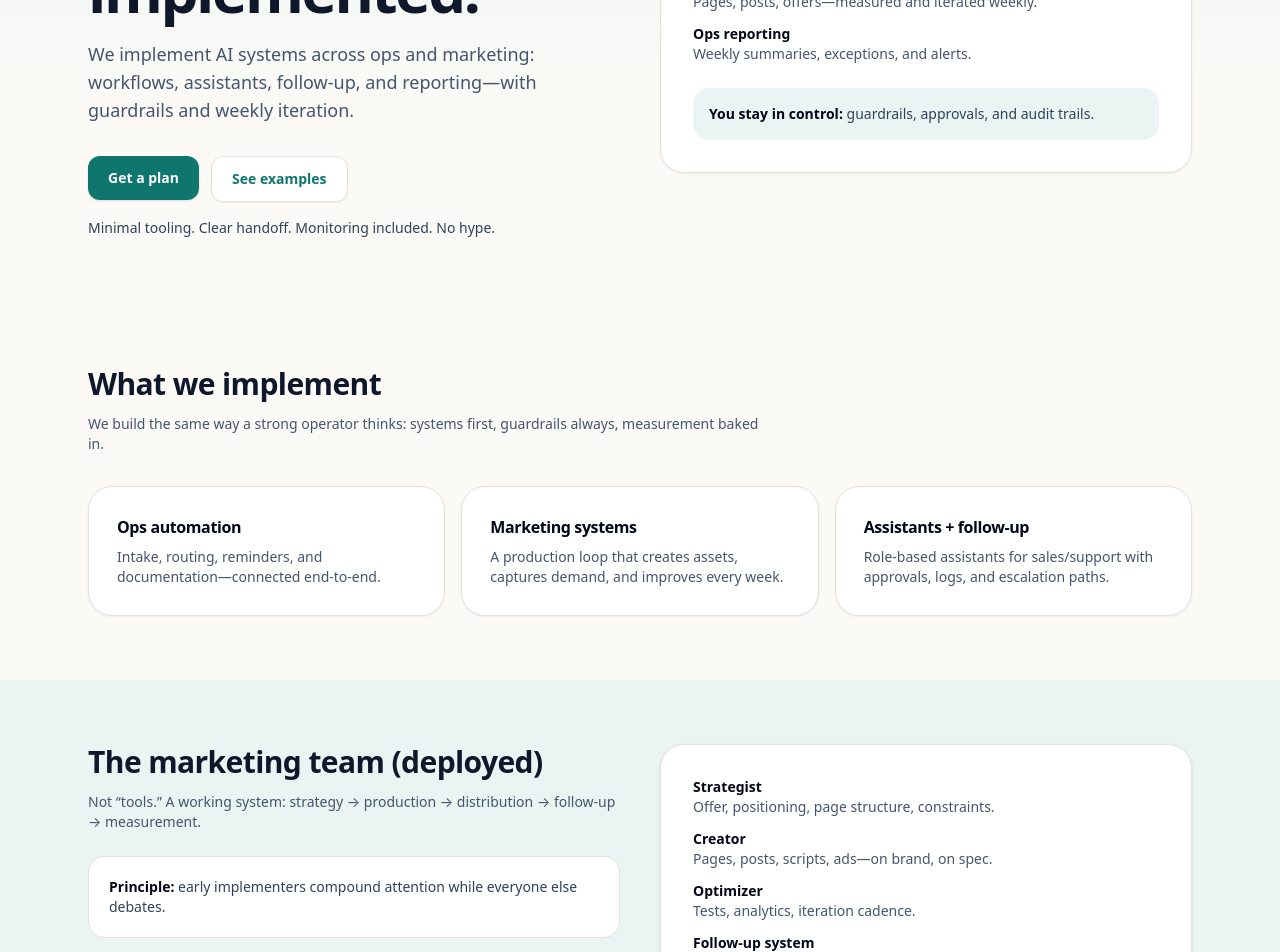
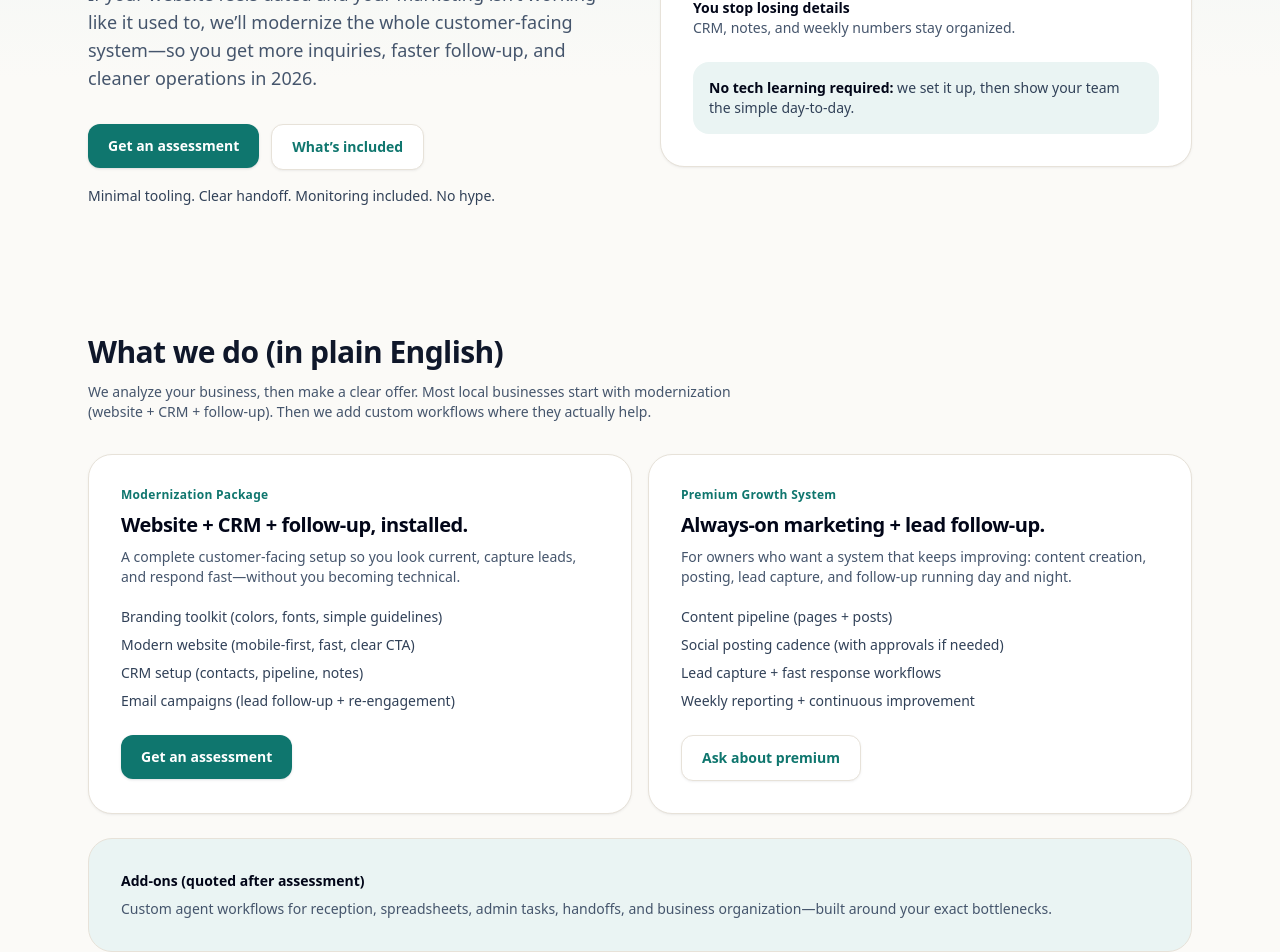
Before and after one commit to alexcarney460-hue/MotionVentures, a Next.js app: page / in a window 1280 px wide. Shown: the part 340-1292 px from the top of the page. Built offline with nearby package versions, Linux system fonts and the light colour scheme.

Commit message:
Rewrite for non-technical local SMBs; add package-based offer and assessment intake

```diff
--- a/src/app/contact/page.tsx
+++ b/src/app/contact/page.tsx
@@ -55,10 +55,10 @@ export default function ContactPage() {
               No‑hassle intake
             </div>
             <h1 className="mt-5 text-balance text-3xl font-extrabold tracking-[-0.04em] text-[color:var(--mv-ink)] sm:text-4xl">
-              Get a plan
+              Get an assessment
             </h1>
             <p className="mt-3 text-sm text-slate-600">
-              Tell us what you want to automate. We’ll reply with a simple implementation plan.
+              Tell us a little about your business. We’ll reply with a clear offer and a simple plan.
             </p>
 
             {/* MVP: HTML form (no backend yet). Wire to email/CRM later. */}
@@ -93,13 +93,32 @@ export default function ContactPage() {
                 />
               </label>
               <label className="grid gap-2 text-sm">
-                <span className="font-semibold text-slate-800">What do you want to automate?</span>
+                <span className="font-semibold text-slate-800">Type of business</span>
+                <input
+                  name="businessType"
+                  required
+                  className="h-11 rounded-xl border border-[var(--mv-border)] bg-white px-3 text-slate-900 outline-none ring-[var(--mv-accent)] focus:ring-2"
+                  placeholder="Example: home services, local retail, professional services"
+                />
+              </label>
+              <label className="grid gap-2 text-sm">
+                <span className="font-semibold text-slate-800">What’s the main problem right now?</span>
                 <textarea
-                  name="message"
+                  name="problem"
                   required
-                  rows={5}
+                  rows={4}
                   className="rounded-xl border border-[var(--mv-border)] bg-white px-3 py-3 text-slate-900 outline-none ring-[var(--mv-accent)] focus:ring-2"
-                  placeholder="Example: When a lead fills our form, we want to send a text within 60 seconds, book appointments, and track response time."
+                  placeholder="Example: website feels old, leads slowed down, we miss calls, follow-up is inconsistent"
+                />
+              </label>
+              <label className="grid gap-2 text-sm">
+                <span className="font-semibold text-slate-800">What would “better” look like in 60 days?</span>
+                <textarea
+                  name="outcome"
+                  required
+                  rows={3}
+                  className="rounded-xl border border-[var(--mv-border)] bg-white px-3 py-3 text-slate-900 outline-none ring-[var(--mv-accent)] focus:ring-2"
+                  placeholder="Example: more inquiries, faster response, more booked work, less admin chaos"
                 />
               </label>
 
--- a/src/app/page.tsx
+++ b/src/app/page.tsx
@@ -108,21 +108,22 @@ export default function Home() {
                 Calm, practical implementation
               </div>
               <h1 className="mt-6 text-balance text-3xl font-extrabold tracking-[-0.04em] text-[color:var(--mv-ink)] sm:text-4xl md:text-6xl">
-                Self‑improving teams. Fully implemented.
+                Get your business back in motion.
               </h1>
               <p className="mt-5 max-w-xl text-pretty text-base text-slate-600 sm:text-lg">
-                We implement AI systems across ops and marketing: workflows, assistants, follow‑up,
-                and reporting—with guardrails and weekly iteration.
+                If your website feels dated and your marketing isn’t working like it used to, we’ll
+                modernize the whole customer-facing system—so you get more inquiries, faster
+                follow‑up, and cleaner operations in 2026.
               </p>
               <div className="mt-8 flex flex-col gap-3 sm:flex-row">
                 <div className="w-full sm:w-auto">
                   <Button href="/contact" variant="primary">
-                    Get a plan
+                    Get an assessment
                   </Button>
                 </div>
                 <div className="w-full sm:w-auto">
-                  <Button href="#examples" variant="secondary">
-                    See examples
+                  <Button href="#packages" variant="secondary">
+                    What’s included
                   </Button>
                 </div>
               </div>
@@ -133,105 +134,107 @@ export default function Home() {
 
             <div className="rounded-3xl border border-[var(--mv-border)] bg-white p-8 shadow-sm shadow-slate-900/5">
               <div className="text-xs font-semibold tracking-wide text-[color:var(--mv-primary)]">
-                Common starting points
+                What you’ll notice first
               </div>
               <ul className="mt-4 grid gap-3 text-sm text-slate-700">
                 <li>
-                  <span className="font-semibold text-slate-950">Lead intake → follow‑up</span>
-                  <div className="text-slate-600">Route, qualify, schedule, and confirm.</div>
+                  <span className="font-semibold text-slate-950">You look current</span>
+                  <div className="text-slate-600">A modern site + brand kit that builds trust fast.</div>
                 </li>
                 <li>
-                  <span className="font-semibold text-slate-950">Marketing production loop</span>
-                  <div className="text-slate-600">Pages, posts, offers—measured and iterated weekly.</div>
+                  <span className="font-semibold text-slate-950">You respond faster</span>
+                  <div className="text-slate-600">Leads routed, followed up, and tracked—automatically.</div>
                 </li>
                 <li>
-                  <span className="font-semibold text-slate-950">Ops reporting</span>
-                  <div className="text-slate-600">Weekly summaries, exceptions, and alerts.</div>
+                  <span className="font-semibold text-slate-950">You stop losing details</span>
+                  <div className="text-slate-600">CRM, notes, and weekly numbers stay organized.</div>
                 </li>
               </ul>
               <div className="mt-6 rounded-2xl bg-[var(--mv-mist)] p-4 text-sm text-slate-700">
-                <span className="font-semibold text-slate-950">You stay in control:</span> guardrails,
-                approvals, and audit trails.
+                <span className="font-semibold text-slate-950">No tech learning required:</span> we set it
+                up, then show your team the simple day-to-day.
               </div>
             </div>
           </div>
         </Container>
       </Section>
 
-      {/* Services */}
-      <Section id="services">
+      {/* Packages */}
+      <Section id="packages">
         <Container>
           <div className="max-w-2xl">
             <h2 className="text-balance text-2xl font-bold tracking-[-0.02em] text-[color:var(--mv-ink)] md:text-3xl">
-              What we implement
+              What we do (in plain English)
             </h2>
             <p className="mt-3 text-sm text-slate-600">
-              We build the same way a strong operator thinks: systems first, guardrails always,
-              measurement baked in.
+              We analyze your business, then make a clear offer. Most local businesses start with
+              modernization (website + CRM + follow‑up). Then we add custom workflows where they
+              actually help.
             </p>
           </div>
-          <div className="mt-8 grid gap-4 md:grid-cols-3">
-            <Card
-              title="Ops automation"
-              description="Intake, routing, reminders, and documentation—connected end‑to‑end."
-            />
-            <Card
-              title="Marketing systems"
-              description="A production loop that creates assets, captures demand, and improves every week."
-            />
-            <Card
-              title="Assistants + follow‑up"
-              description="Role-based assistants for sales/support with approvals, logs, and escalation paths."
-            />
-          </div>
-        </Container>
-      </Section>
 
-      {/* Marketing Team */}
-      <Section id="marketing-team" className="bg-[var(--mv-mist)]">
-        <Container>
-          <div className="grid gap-10 md:grid-cols-2 md:items-start">
-            <div>
-              <h2 className="text-balance text-2xl font-bold tracking-[-0.02em] text-[color:var(--mv-ink)] md:text-3xl">
-                The marketing team (deployed)
-              </h2>
-              <p className="mt-3 text-sm text-slate-600">
-                Not “tools.” A working system: strategy → production → distribution → follow‑up →
-                measurement.
+          <div className="mt-8 grid gap-4 md:grid-cols-2">
+            <div className="rounded-3xl border border-[var(--mv-border)] bg-white p-8 shadow-sm shadow-slate-900/5">
+              <div className="text-xs font-semibold tracking-wide text-[color:var(--mv-primary)]">
+                Modernization Package
+              </div>
+              <div className="mt-2 text-xl font-bold tracking-tight text-slate-950">
+                Website + CRM + follow‑up, installed.
+              </div>
+              <p className="mt-2 text-sm text-slate-600">
+                A complete customer-facing setup so you look current, capture leads, and respond
+                fast—without you becoming technical.
               </p>
-              <div className="mt-6 rounded-2xl border border-[var(--mv-border)] bg-white p-5 text-sm text-slate-700">
-                <span className="font-semibold text-slate-950">Principle:</span> early implementers
-                compound attention while everyone else debates.
+              <ul className="mt-5 grid gap-2 text-sm text-slate-700">
+                <li>Branding toolkit (colors, fonts, simple guidelines)</li>
+                <li>Modern website (mobile-first, fast, clear CTA)</li>
+                <li>CRM setup (contacts, pipeline, notes)</li>
+                <li>Email campaigns (lead follow‑up + re‑engagement)</li>
+              </ul>
+              <div className="mt-6">
+                <Button href="/contact" variant="primary">
+                  Get an assessment
+                </Button>
               </div>
             </div>
-            <ul className="grid gap-3 rounded-3xl border border-[var(--mv-border)] bg-white p-8 text-sm text-slate-700 shadow-sm">
-              <li>
-                <span className="font-semibold text-slate-950">Strategist</span>
-                <div className="text-slate-600">Offer, positioning, page structure, constraints.</div>
-              </li>
-              <li>
-                <span className="font-semibold text-slate-950">Creator</span>
-                <div className="text-slate-600">Pages, posts, scripts, ads—on brand, on spec.</div>
-              </li>
-              <li>
-                <span className="font-semibold text-slate-950">Optimizer</span>
-                <div className="text-slate-600">Tests, analytics, iteration cadence.</div>
-              </li>
-              <li>
-                <span className="font-semibold text-slate-950">Follow‑up system</span>
-                <div className="text-slate-600">Permissioned outreach, nurturing, handoff to humans.</div>
-              </li>
-              <li>
-                <span className="font-semibold text-slate-950">Guardian</span>
-                <div className="text-slate-600">Compliance, guardrails, and “don’t get banned” rules.</div>
-              </li>
-            </ul>
+
+            <div className="rounded-3xl border border-[var(--mv-border)] bg-white p-8 shadow-sm shadow-slate-900/5">
+              <div className="text-xs font-semibold tracking-wide text-[color:var(--mv-primary)]">
+                Premium Growth System
+              </div>
+              <div className="mt-2 text-xl font-bold tracking-tight text-slate-950">
+                Always‑on marketing + lead follow‑up.
+              </div>
+              <p className="mt-2 text-sm text-slate-600">
+                For owners who want a system that keeps improving: content creation, posting,
+                lead capture, and follow‑up running day and night.
+              </p>
+              <ul className="mt-5 grid gap-2 text-sm text-slate-700">
+                <li>Content pipeline (pages + posts)</li>
+                <li>Social posting cadence (with approvals if needed)</li>
+                <li>Lead capture + fast response workflows</li>
+                <li>Weekly reporting + continuous improvement</li>
+              </ul>
+              <div className="mt-6">
+                <Button href="/contact" variant="secondary">
+                  Ask about premium
+                </Button>
+              </div>
+            </div>
+          </div>
+
+          <div className="mt-6 rounded-3xl border border-[var(--mv-border)] bg-[var(--mv-mist)] p-8">
+            <div className="text-sm font-semibold text-slate-950">Add‑ons (quoted after assessment)</div>
+            <p className="mt-2 text-sm text-slate-600">
+              Custom agent workflows for reception, spreadsheets, admin tasks, handoffs, and
+              business organization—built around your exact bottlenecks.
+            </p>
           </div>
         </Container>
       </Section>
 
       {/* Examples */}
-      <Section id="examples">
+      <Section id="examples" className="bg-[var(--mv-mist)]">
         <Container>
           <div className="grid gap-10 md:grid-cols-2 md:items-start">
             <div>
@@ -261,7 +264,7 @@ export default function Home() {
       </Section>
 
       {/* Process */}
-      <Section id="process">
+      <Section id="process" className="bg-white">
         <Container>
           <h2 className="text-balance text-2xl font-bold tracking-[-0.02em] text-[color:var(--mv-ink)] md:text-3xl">
             Process
```
